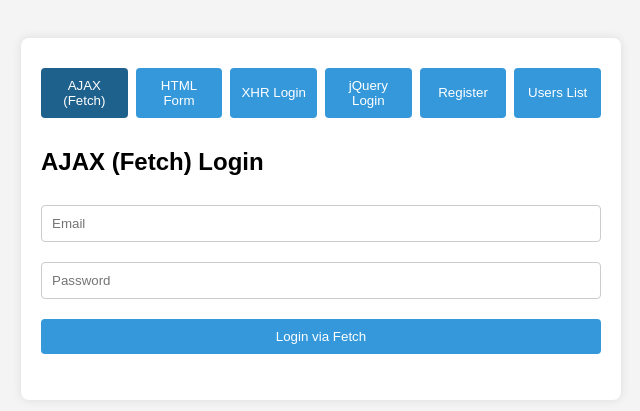
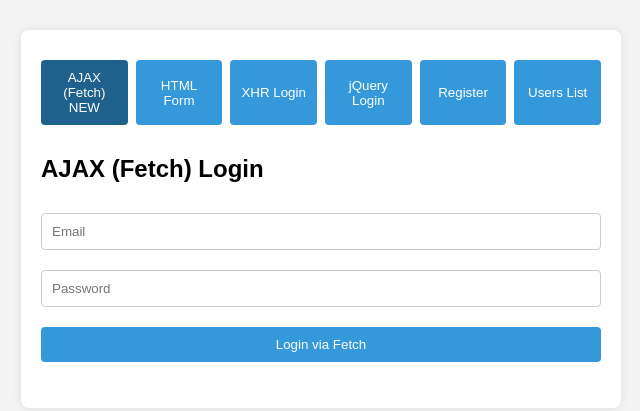
Before and after one commit to jdiax3004/julian-api, a website: page frontend/index.html in a window 1280 px wide. Shown: the part 181-592 px from the top of the page, without its empty margins (319-959 px from the left). Drawn offline with nearby package versions, Linux system fonts and the light colour scheme.

Commit message:
Update index.html

```diff
--- a/frontend/index.html
+++ b/frontend/index.html
@@ -11,7 +11,7 @@
 
     <!-- Tabs: HTML Form is now the 2nd button -->
     <div class="tabs">
-      <button class="tab active"      onclick="showTab('fetchLogin', this)">AJAX (Fetch)</button>
+      <button class="tab active"      onclick="showTab('fetchLogin', this)">AJAX (Fetch) NEW</button>
       <button class="tab"             onclick="showTab('htmlForm', this)">HTML Form</button>
       <button class="tab"             onclick="showTab('xhrLogin', this)">XHR Login</button>
       <button class="tab"             onclick="showTab('jqueryLogin', this)">jQuery Login</button>
```
